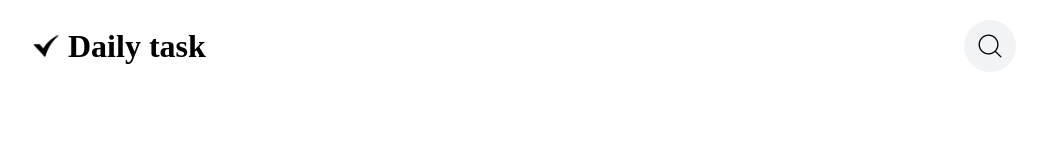
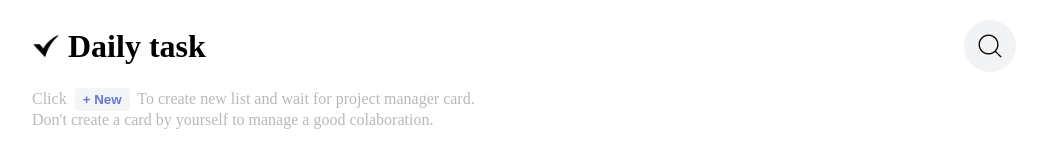
Before and after one commit to geeksterin/Aug22-web, a plain HTML site: page 13-10-2022/multi-list-todo.html in a window 1280 px wide. Shown: the whole page, without its empty margins (116-1163 px from the left). Drawn offline with Linux system fonts and the light colour scheme.

Commit message:
paragraph added

```diff
--- a/13-10-2022/multi-list-todo.html
+++ b/13-10-2022/multi-list-todo.html
@@ -24,6 +24,7 @@
     .header-container {
       display: flex;
       justify-content: space-between;
+      margin-bottom: 16px;
     }
 
     .heading-container {
@@ -43,6 +44,20 @@
 
     .heading {
       margin-left: 8px;
+    }
+
+    .new-list-text {
+      color: rgb(185, 185, 185);
+    }
+
+    .new-list-button {
+      color: rgb(99, 120, 216);
+      background-color: rgb(244, 245, 247);
+      border: none;
+      border-radius: 4px;
+      padding: 4px 8px;
+      margin: 0px 4px;
+      font-weight: 600;
     }
   </style>
   <body>
@@ -65,6 +80,11 @@
             />
           </div>
         </div>
+        <p class="new-list-text">
+          Click <button class="new-list-button">+ New</button> To create new
+          list and wait for project manager card. <br />
+          Don't create a card by yourself to manage a good colaboration.
+        </p>
       </div>
     </div>
   </body>
```
